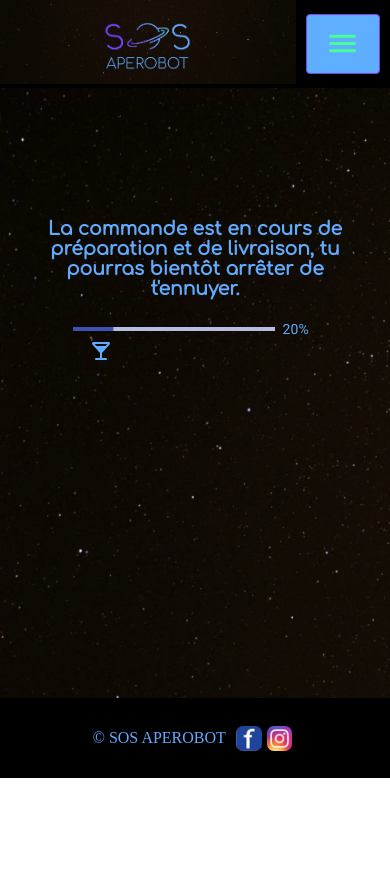
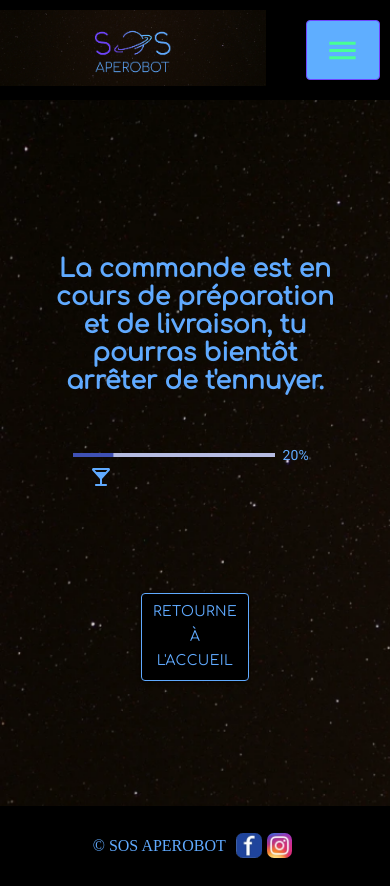
Before and after one commit to calsuoile/SOS-Aperobot, a React (Create React App) app: page /delivery in a window 390 px wide. Before the commit the page ends 844 px from the top, so only its background shows below. Built offline with nearby package versions, Linux system fonts and the light colour scheme.

Commit message:
make it responsive

```diff
--- a/src/components/Card.jsx
+++ b/src/components/Card.jsx
@@ -2,7 +2,7 @@ import React, { useState } from "react";
 import { makeStyles } from "@material-ui/core/styles";
 import Radio from "@material-ui/core/Radio";
 
-const useStyles = makeStyles(() => ({
+const useStyles = makeStyles((theme) => ({
   cardContainer: {
     display: "flex",
     flexDirection: "column",
@@ -15,6 +15,9 @@ const useStyles = makeStyles(() => ({
     backgroundColor: "#60AAFF",
     color: "#7046FF",
     borderRadius: "10px",
+    [theme.breakpoints.up("sm")]: {
+      padding: "0 20px 0 20px",
+    },
   },
 
   drinkPicture: {
--- a/src/components/Drinks.jsx
+++ b/src/components/Drinks.jsx
@@ -1,7 +1,21 @@
 import React from "react";
 import Card from "./Card";
+import { makeStyles } from "@material-ui/core";
+
+const useStyles = makeStyles((theme) => ({
+  cardContainer: {
+    [theme.breakpoints.up("sm")]: {
+      display: "flex",
+      flexDirection: "row",
+      flexWrap: "wrap",
+      justifyContent: "space-around",
+    },
+  },
+}));
 
 function Drinks() {
+  const classes = useStyles();
+
   const sampleCocktails = [
     {
       name: "SpaceXperience",
@@ -81,10 +95,21 @@ function Drinks() {
 
   return (
     <div>
-      <h1 style={{ fontFamily: "Comfortaa", color: "#60AAFF", textAlign: "center", paddingTop: "80px"}}>Boissons</h1>
-      {sampleCocktails.map((cocktail, index) => (
-        <Card key={index} {...cocktail} />
-      ))}
+      <h1
+        style={{
+          fontFamily: "Comfortaa",
+          color: "#60AAFF",
+          textAlign: "center",
+          paddingTop: "80px",
+        }}
+      >
+        Boissons
+      </h1>
+      <div className={classes.cardContainer}>
+        {sampleCocktails.map((cocktail, index) => (
+          <Card key={index} {...cocktail} />
+        ))}
+      </div>
     </div>
   );
 }
--- a/src/components/Extras.jsx
+++ b/src/components/Extras.jsx
@@ -1,7 +1,21 @@
 import React from "react";
 import Card from "./Card";
+import { makeStyles } from "@material-ui/core/styles";
+
+const useStyles = makeStyles((theme) => ({
+  cardContainer: {
+    [theme.breakpoints.up("sm")]: {
+      display: "flex",
+      flexDirection: "row",
+      flexWrap: "wrap",
+      justifyContent: "space-around",
+    },
+  },
+}));
 
 function Extras() {
+  const classes = useStyles();
+
   const sampleExtras = [
     {
       name: "Feu d’artifices",
@@ -27,10 +41,21 @@ function Extras() {
   ];
   return (
     <div>
-      <h1 style={{ fontFamily: "Comfortaa", color: "#60AAFF", textAlign: "center", paddingTop: "80px"}}>Extras</h1>
-      {sampleExtras.map((extra, index) => (
-        <Card key={index} {...extra} />
-      ))}
+      <h1
+        style={{
+          fontFamily: "Comfortaa",
+          color: "#60AAFF",
+          textAlign: "center",
+          paddingTop: "80px",
+        }}
+      >
+        Extras
+      </h1>
+      <div className={classes.cardContainer}>
+        {sampleExtras.map((extra, index) => (
+          <Card key={index} {...extra} />
+        ))}
+      </div>
     </div>
   );
 }
--- a/src/components/PopUpValider.jsx
+++ b/src/components/PopUpValider.jsx
@@ -21,6 +21,13 @@ const useStyles = makeStyles((theme) => ({
     "&:hover": {
       background: "#7046FF",
       fontSize: "15px",
+    },
+    [theme.breakpoints.up("sm")]: {
+      width: "300px",
+      fontSize: "30px",
+      "&:hover": {
+        fontSize: "30px",
+      },
     },
   },
   buttonContaineur: {
@@ -56,16 +63,24 @@ function PopUpValider(props) {
         aria-labelledby="alert-dialog-title"
         aria-describedby="alert-dialog-description"
       >
-        <DialogTitle id="alert-dialog-title" style={{color:"#7046FF"}}>
+        <DialogTitle id="alert-dialog-title" style={{ color: "#7046FF" }}>
           {"Confirmation d'envoi"}
         </DialogTitle>
         <DialogContent>
-          <DialogContentText id="alert-dialog-description" style={{color:"#60AAFF"}}>
+          <DialogContentText
+            id="alert-dialog-description"
+            style={{ color: "#60AAFF" }}
+          >
             Merci Percy, ta commande a bien été prise en compte.
           </DialogContentText>
         </DialogContent>
         <DialogActions>
-          <Button onClick={handleClick} color="primary" autoFocus style={{color:"#60AAFF"}}>
+          <Button
+            onClick={handleClick}
+            color="primary"
+            autoFocus
+            style={{ color: "#60AAFF" }}
+          >
             Fermer
           </Button>
         </DialogActions>
--- a/src/components/ProgressBar.jsx
+++ b/src/components/ProgressBar.jsx
@@ -33,16 +33,25 @@ LinearProgressWithLabel.propTypes = {
   value: PropTypes.number.isRequired,
 };
 
-const useStyles = makeStyles({
+const useStyles = makeStyles((theme) => ({
   root: {
     marginTop: "80px",
     marginLeft: "20px",
     marginRight: "20px",
     paddingTop: "120px",
+    [theme.breakpoints.up("sm")]: {
+      display: "flex",
+      justifyContent: "center",
+      flexDirection: "column",
+      alignItems: "center",
+    },
   },
   progressbar: {
     width: "70%",
     margin: "auto",
+    [theme.breakpoints.up("sm")]: {
+      margin: " 50px auto 50px auto",
+    },
   },
   title: {
     with: "85%",
@@ -50,12 +59,21 @@ const useStyles = makeStyles({
     textAlign: "center",
     color: "#60AAFF",
     fontFamily: "Comfortaa",
+    [theme.breakpoints.up("sm")]: {
+      fontSize: "30px",
+      width: "700px",
+      margin: "30px",
+    },
+    [theme.breakpoints.down("md")]: {
+      fontSize: "25px",
+      padding: "30px",
+    },
   },
   plus: {
     color: "#60AAFF",
     margin: "auto",
   },
-});
+}));
 
 export default function ProgressBar() {
   const [open, setOpen] = useState(false);
--- a/src/components/Snacks.jsx
+++ b/src/components/Snacks.jsx
@@ -1,7 +1,20 @@
 import React from "react";
 import Card from "./Card";
+import { makeStyles } from "@material-ui/core/styles";
+
+const useStyles = makeStyles((theme) => ({
+  cardContainer: {
+    [theme.breakpoints.up("sm")]: {
+      display: "flex",
+      flexDirection: "row",
+      flexWrap: "wrap",
+      justifyContent: "space-around",
+    },
+  },
+}));
 
 function Snacks() {
+  const classes = useStyles();
   const sampleSnacks = [
     {
       name: "Sachet de boulons à l’huile",
@@ -31,10 +44,21 @@ function Snacks() {
   ];
   return (
     <div>
-      <h1 style={{ fontFamily: "Comfortaa", color: "#60AAFF", textAlign: "center", paddingTop: "80px"}}>Snacks</h1>
-      {sampleSnacks.map((snack, index) => (
-        <Card key={index} {...snack} />
-      ))}
+      <h1
+        style={{
+          fontFamily: "Comfortaa",
+          color: "#60AAFF",
+          textAlign: "center",
+          paddingTop: "80px",
+        }}
+      >
+        Snacks
+      </h1>
+      <div className={classes.cardContainer}>
+        {sampleSnacks.map((snack, index) => (
+          <Card key={index} {...snack} />
+        ))}
+      </div>
     </div>
   );
 }
--- a/src/layout/Header.jsx
+++ b/src/layout/Header.jsx
@@ -3,7 +3,7 @@ import MenuBurger from "../components/MenuBurger";
 import { makeStyles } from "@material-ui/core/styles";
 import { Link } from "react-router-dom";
 
-const useStyles = makeStyles({
+const useStyles = makeStyles((theme) => ({
   burger: {
     display: "flex",
     justifyContent: "flex-end",
@@ -13,8 +13,20 @@ const useStyles = makeStyles({
     position: "fixed",
     top: 0,
     zIndex: 1,
+
+    [theme.breakpoints.up("sm")]: {
+      width: "100%",
+      height: "100px",
+      zINdex: 0,
+      justifyContent: "space-between",
+    },
+    [theme.breakpoints.down("md")]: {
+      width: "100%",
+      height: "100px",
+      justifyContent: "space-between",
+    },
   },
-});
+}));
 
 function Header() {
   const classes = useStyles();
@@ -22,7 +34,7 @@ function Header() {
     <div className={classes.burger}>
       <Link to="/">
         <img
-          style={{ width: "100%" }}
+          style={{ width: "266px" }}
           src="assets/HEADER_apero.jpeg"
           alt="header"
         />
--- a/src/view/Delivery.jsx
+++ b/src/view/Delivery.jsx
@@ -1,12 +1,46 @@
 import React from "react";
 import ProgressBar from "../components/ProgressBar";
 import { makeStyles } from "@material-ui/core/styles";
+import { Button } from "@material-ui/core";
+import { Link } from "react-router-dom";
 
-const useStyles = makeStyles({
+const useStyles = makeStyles((theme) => ({
   root: {
     marginBottom: "85%",
+    height: "calc(100vh - 450px)",
+    [theme.breakpoints.up("sm")]: {
+      margin: 0,
+      height: "calc(100vh - 160px)",
+    },
   },
-});
+
+  backToHome: {
+    margin: theme.spacing(3, 0, 2),
+    backgroundColor: "black",
+    marginTop: "100px",
+    color: "#60AAFF",
+    fontFamily: "'Comfortaa', cursive",
+    border: "1px solid #60AAFF",
+    width: "50%",
+    "&:hover": {
+      background: "#7046FF",
+      fontSize: "15px",
+    },
+    [theme.breakpoints.up("sm")]: {
+      width: "300px",
+      marginTop: "200px",
+      fontSize: "20px",
+      "&:hover": {
+        fontSize: "20px",
+      },
+    },
+  },
+
+  buttonContainer: {
+    display: "flex",
+    justifyContent: "center",
+  },
+}));
 
 function Delivery(props) {
   const classes = useStyles();
@@ -14,6 +48,27 @@ function Delivery(props) {
   return (
     <div className={classes.root}>
       <ProgressBar />
+      <div className={classes.buttonContainer}>
+        <Link
+          to="/"
+          style={{
+            display: "flex",
+            justifyContent: "center",
+            textDecoration: "none",
+          }}
+        >
+          <Button
+            type="submit"
+            onClick=""
+            fullWidth
+            variant="contained"
+            color="primary"
+            className={classes.backToHome}
+          >
+            Retourne à l'accueil
+          </Button>
+        </Link>
+      </div>
     </div>
   );
 }
--- a/src/view/Home.jsx
+++ b/src/view/Home.jsx
@@ -3,33 +3,65 @@ import Drinks from "../components/Drinks";
 import Extras from "../components/Extras";
 import Snacks from "../components/Snacks";
 import PopUpValider from "../components/PopUpValider";
+import { makeStyles } from "@material-ui/core";
 
-function Home() {
-  return (
-    <div>
-      <br />
-      <br />
-      <h3
-        style={{
+const useStyles = makeStyles((theme) => ({
+  pic: {
+    width: "360px",
+    marginTop: "20px",
+    [theme.breakpoints.up("sm")]: {
+      padding: "10px",
+      width: "470px",
+    },
+    [theme.breakpoints.down("md")]: {
+      width: "360px",
+    },
+  },
+  presentation: {
     fontFamily: "Comfortaa",
     color: "#60AAFF",
     marginTop: "100px",
     marginLeft: "20px",
     marginRight: "20px",
     textAlign: "justify",
-        }}
-      >
-        Tes journées sur Mars sont longues et ennuyeuses ? Nous t'avons préparé une petite
-        surprise. Commande l'apéro en quelques clics, ton pote reçoit la notif, vient chercher la commande et te la livre.
+    [theme.breakpoints.up("sm")]: {
+      width: "600px",
+      fontSize: "30px",
+    },
+  },
+  presentationContainer: {
+    paddingTop: "20px",
+    [theme.breakpoints.up("sm")]: {
+      display: "flex",
+      justifyContent: "space-around",
+      flexDirection: "row",
+      margin: "90px 100px 0 100px",
+    },
+    [theme.breakpoints.down("md")]: {
+      display: "flex",
+      flexDirection: "column",
+      alignItems: "center",
+    },
+  },
+}));
+
+function Home() {
+  const classes = useStyles();
+  return (
+    <div>
+      <div className={classes.presentationContainer}>
+        <h3 className={classes.presentation}>
+          Tes journées sur Mars sont longues et ennuyeuses ? Nous t'avons
+          préparé une petite surprise. Commande l'apéro en quelques clics, ton
+          pote reçoit la notif, vient chercher la commande et te la livre.
         </h3>
-      <img
-        style={{ width: "360px", marginTop: "20px" }}
-        src="assets/2894.png"
-        alt="homeBuddy"
-      />
+        <img src="assets/2894.png" alt="homeBuddy" className={classes.pic} />
+      </div>
+      <div>
         <Drinks />
         <Snacks />
         <Extras />
+      </div>
       <PopUpValider />
     </div>
   );
```
Lines whose indentation alone changed are shown as unchanged.
